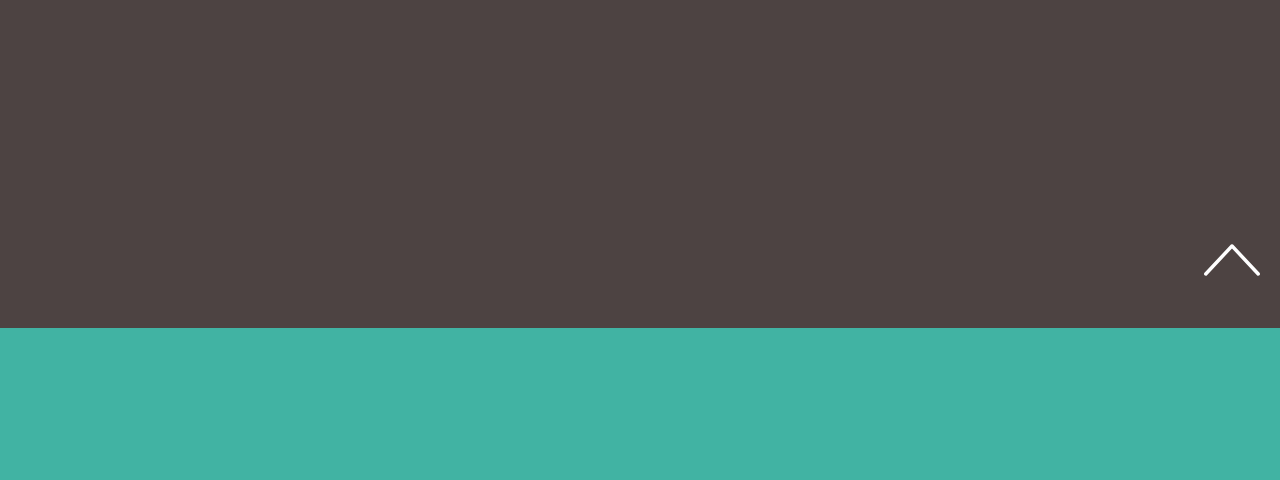
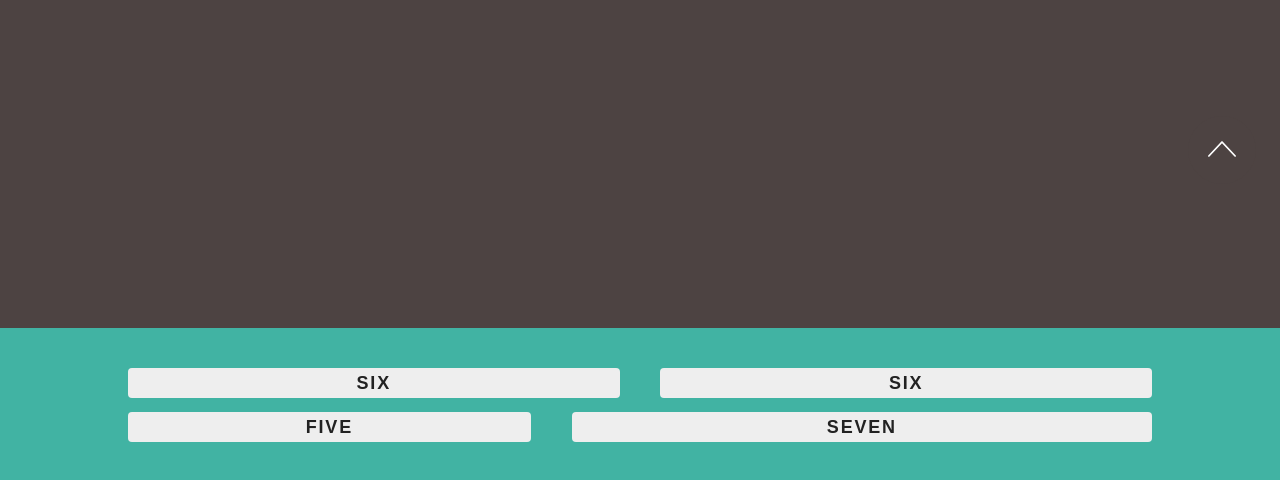
Before and after one commit to AlexxFoexx/ZhuklerAppLayout, a website: page app/index.html in a window 1280 px wide. Shown: the part 472-952 px from the top of the page. Drawn offline with Linux system fonts and the light colour scheme; files whose address does not match are found by name.

Commit message:
Adding fixes bugs

```diff
--- a/app/index.html
+++ b/app/index.html
@@ -5,6 +5,8 @@
   <meta name="viewport" content="width=device-width, initial-scale=1.0">
   <title>Главная страница</title>
   <link rel="shortcut icon" href="./images/favicon.ico" type="image/x-icon">
+  <link rel="stylesheet" href="../libs/skeleton/normalize.css">
+  <link rel="stylesheet" href="../libs/skeleton/skeleton.css">
   <link rel="stylesheet" href="css/style.min.css">
   <link rel="stylesheet" href="css/vendor.min.css">
 </head>
@@ -14,12 +16,23 @@
   </header>
   <div class="wrapper">
     <main class="main">
+      <div class="container">
+        <div class="row">
+          <div class="six columns">Six</div>
+          <div class="six columns">Six</div>
+        </div>
+        <div class="row">
+          <div class="five columns">Five</div>
+          <div class="seven columns">Seven</div>
+        </div>
+      </div>
       <div class="main-up" href="#"></div>
     </main>
   </div>
   <footer class="footer">
     <h1 class="footer-title">Заголовок футера</h1>
   </footer>
+  <div class="up up-show" id="up-arrow"><div class="up-show__img"></div></div>
   <script src="js/vendor.min.js"></script>
   <script src="js/main.min.js"></script>
 </body>
--- a/app/scss/common/_fonts.scss
+++ b/app/scss/common/_fonts.scss
@@ -2,4 +2,53 @@
 @import "./mixins.scss";
 
 /* Шрифты */
-@include webfont("OpenSans-Bold","../fonts/OpenSans-Bold");
+/* Шрифт NoahText-Medium*/
+@font-face {
+    font-family: "OpenSans-Bold";
+	src: local("OpenSans-Bold"),
+        url("../../fonts/OpenSans-Bold/OpenSans-Bold.ttf"),
+        url("../../fonts/OpenSans-Bold/OpenSans-Bold.eot"),
+        url("../../fonts/OpenSans-Bold/OpenSans-Bold.svg"),
+		url("../../fonts/OpenSans-Bold/OpenSans-Bold.woff2") format("woff2"),
+		url("../../fonts/OpenSans-Bold/OpenSans-Bold.woff") format("woff");
+        font-weight: 400 ;
+        font-style: normal;
+}
+
+@font-face {
+    font-family: "OpenSans-Medium";
+	src: local("OpenSans-Medium"),
+        url("../../fonts/OpenSans-Medium/OpenSans-Medium.ttf"),
+        url("../../fonts/OpenSans-Medium/OpenSans-Medium.eot"),
+        url("../../fonts/OpenSans-Medium/OpenSans-Medium.svg"),
+		url("../../fonts/OpenSans-Medium/OpenSans-Medium.woff2") format("woff2"),
+		url("../../fonts/OpenSans-Medium/OpenSans-Medium.woff") format("woff");
+    font-weight: 400 ;
+    font-style: normal;
+}
+
+/* Шрифт NoahText-Regular*/
+@font-face {
+    font-family: "OpenSans-Regular";
+	src: local("OpenSans-Regular"),
+        url("../../fonts/OpenSans-Regular/OpenSans-Regular.ttf"),
+        url("../../fonts/OpenSans-Regular/OpenSans-Regular.eot"),
+        url("../../fonts/OpenSans-Regular/OpenSans-Regular.svg"),
+		url("../../fonts/OpenSans-Regular/OpenSans-Regular.woff2") format("woff2"),
+		url("../../fonts/OpenSans-Regular/OpenSans-Regular.woff") format("woff");
+    font-weight: 400 ;
+    font-style: normal;
+}
+
+/* Шрифт NoahText-Light*/
+@font-face {
+    font-family: "OpenSans-Light";
+	src: local("OpenSans-Light"),
+        url("../../fonts/OpenSans-Light/OpenSans-Light.ttf"),
+        url("../../fonts/OpenSans-Light/OpenSans-Light.eot"),
+        url("../../fonts/OpenSans-Light/OpenSans-Light.svg"),
+		url("../../fonts/OpenSans-Light/OpenSans-Light.woff2") format("woff2"),
+		url("../../fonts/OpenSans-Light/OpenSans-Light.woff") format("woff");
+    font-weight: 400 ;
+    font-style: normal;
+}
--- a/app/scss/common/_global.scss
+++ b/app/scss/common/_global.scss
@@ -18,26 +18,36 @@ body {
 	display: flex;
 	flex: 1 0 auto;
 	justify-content: center;
+	padding: 40px 0px;
 }
 
-.main-up {
+// Кнопка наверх
+.up {
     position: fixed;
-	bottom: 5vh;
-	right: 20px;
+    cursor: pointer;
+    bottom: 18vh;
+    right: 24px;
+    width: 68px;
+    height: 68px;
+    display: flex;
+    justify-content: center;
+    align-items: center;
+    border-radius: 50%;
+    background-color: #4d4342;
+    &-show__img {
+        position: relative;
+        top: 4px;
+        width: 28px;
+        height: 38px;
         display: flex;
         align-items: center;
-	width: 56px;
-	height: 56px;
         background-color: #fff;
         mask-image: url("../images/svg/up.svg");
+        mask-repeat: no-repeat;
         transition: all .25s ease;
         opacity: 1;
         cursor: pointer;
         z-index: 9999;
+        animation: bounce 0.4s infinite;
     }
-
-.container{
-  max-width: 1200px;
-  margin: 0 auto;
-  padding: 0 15px;
 }
--- a/app/scss/common/_media.scss
+++ b/app/scss/common/_media.scss
@@ -1,7 +1,7 @@
 /* Устройства Small (телефоны, 576 пикселей и выше) */
 @media (min-width: 320px) {
     .main {
-        background-color: #000000;
+        background-color: #659DBD;
     }
 }
 
--- a/app/scss/common/_reset.scss
+++ b/app/scss/common/_reset.scss
@@ -52,3 +52,16 @@ select {
 a{
   text-decoration: none;
 }
+
+.column,.columns {
+  background: #EEE;
+  text-align: center;
+  border-radius: 4px;
+  font-size: 1rem;
+  text-transform: uppercase;
+  height: 30px;
+  line-height: 30px;
+  margin-bottom: .75rem;
+  font-weight: 600;
+  letter-spacing: .1rem;
+}
--- a/app/scss/common/_vars.scss
+++ b/app/scss/common/_vars.scss
@@ -2,7 +2,7 @@
 $base-color: #ffffff;
 
 /* Семейство шрифта по умолчанию */
-$base-font-family: "Open-Sans-Bold", sans-serif;
+$base-font-family: "OpenSans-Regular", sans-serif;
 
 /* Толщина шрифта по умолчанию */
 $base-font-weight: 400;
```
Also changed, not shown: app/template/layout.html (+15 -1 lines), app/css/style.min.css, app/libs/skeleton/normalize.css (added), app/libs/skeleton/skeleton.css (added). Lines whose indentation alone changed are shown as unchanged.
